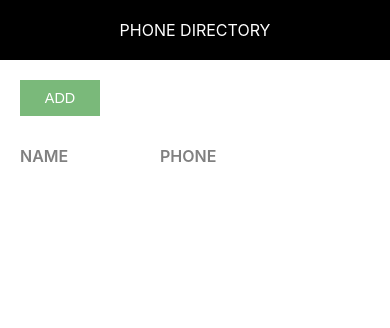
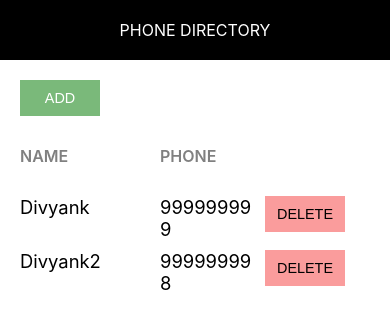
Before and after one commit to divyankvijayvergiya/phone_directory, a React (Create React App) app: page / in a window 390 px wide. Shown: the top 328 px of the page. Built offline with nearby package versions, Linux system fonts and the light colour scheme.

Commit message:
added phone directory as a smart component

```diff
--- a/src/AddSubscriber.js
+++ b/src/AddSubscriber.js
@@ -2,44 +2,53 @@
 import Header from './Header';
 import "./AddSubscriber.css";
 
-class AddSubscriber extends Component{
-    constructor(){
+class AddSubscriber extends Component {
+    constructor() {
         super();
         this.state = {
             id: 0,
             name: "",
-            phone:""
+            phone: ""
         }
     }
 
-    inputChangeHandler = (e) =>{
+    inputChangeHandler = (e) => {
         const state = this.state;
         state[e.target.name] = e.target.value;
         this.setState(state);
         console.log(this.state)
     }
-    render(){
-        const {name, phone} = this.state;
-       return(
+    onFormSubmitted = (e) => {
+        e.preventDefault();
+        this.props.addSubscriberHandler(this.state);
+        this.setState({
+            id: 0,
+            name: "",
+            phone: ""
+        })
+    }
+    render() {
+        const { name, phone } = this.state;
+        return (
             <div>
-                <Header heading="Add Subscriber"/>
+                <Header heading="Add Subscriber" />
                 <div className="component-body-container">
                     <button className="custom-btn">Back</button>
-                    <form className="subscriber-form">
-                        <label htmlFor="name" className="label-control">Name: </label><br/>
-                        <input id="name" type="text" className="input-control" name ="name" onChange={this.inputChangeHandler}/><br/><br/>
-                        <label htmlFor="phone" className="label-controller">Phone: </label><br/>
-                        <input id="phone" type="text" className="input-control" name ="phone" onChange={this.inputChangeHandler}/><br/><br/>
+                    <form className="subscriber-form" onSubmit={this.onFormSubmitted.bind(this)}>
+                        <label htmlFor="name" className="label-control">Name: </label><br />
+                        <input id="name" type="text" className="input-control" name="name" onChange={this.inputChangeHandler} /><br /><br />
+                        <label htmlFor="phone" className="label-controller">Phone: </label><br />
+                        <input id="phone" type="text" className="input-control" name="phone" onChange={this.inputChangeHandler} /><br /><br />
                         <div className="subscriber-info-container">
-                            <span className="subscriber-to-add-heading"> Subscriber to be added: </span><br/>
-                            <span className="subscriber-info">Name: {name}</span><br/>
+                            <span className="subscriber-to-add-heading"> Subscriber to be added: </span><br />
+                            <span className="subscriber-info">Name: {name}</span><br />
                             <span className="subscriber-info">Phone: {phone}</span>
                         </div>
                         <button type="submit" className="custom-btn add-btn">Add</button>
                     </form>
                 </div>
             </div>
-       )
+        )
     }
 }
 
--- a/src/App.js
+++ /dev/null
@@ -1,54 +0,0 @@
-import React, { Component } from 'react';
-import Header from './Header';
-import "./App.css";
-
-class App extends Component {
-  constructor(){
-    super();
-    this.state={
-      subscriberListToShow: []
-    }
-  }
-
-  render() {
-  //   let subscribers = [
-  //     {
-  //       id: 1,
-  //       name: "Shilpa",
-  //       phone:"0000000000"
-  //     },
-  //     {
-  //       id: 2,
-  //       name: "Srishti",
-  //       phone:"0000000000"
-  //     }
-  // ];
-    return (
-      <div>
-
-        <Header heading="Phone Directory"/>
-        <div className="component-body-container">
-          <button className="custom-btn add-btn">Add</button>
-
-          <div className="grid-container heading-container">
-            <span className="grid-item name-heading">Name</span>
-            <span className="grid-item phone-heading">Phone</span>
-          </div>
-          {
-            this.state.subscriberListToShow.map(sub=>{
-              return  <div key={sub.id} className="grid-container">
-              <span className="grid-item">{sub.name}</span>
-              <span className="grid-item">{sub.phone}</span>
-              <span className="grid-item action-btn-container">
-                  <button className="custom-btn delete-btn">Delete</button>
-              </span>
-            </div>
-            })
-          }
-        </div>
-      </div>
-    );
-  }
-}
-
-export default App;
--- /dev/null
+++ b/src/PhoneDirectory.js
@@ -0,0 +1,43 @@
+import React, { Component } from 'react';
+import AddSubscriber from './AddSubscriber';
+import ShowSubscriber from './ShowSubscriber';
+
+class PhoneDirectory extends Component {
+    constructor() {
+        super();
+        this.state = {
+            subscriberList: [{
+                id: 1,
+                name: 'Divyank',
+                phone: '999999999'
+            },
+            {
+                id: 2,
+                name: 'Divyank2',
+                phone: '999999998'
+            }
+            ]
+        }
+    }
+
+    addSubscriberHandler = (newSubscriber) => {
+        let subscribersList = this.state.subscriberList;
+        if (subscribersList.length > 0) {
+            newSubscriber.id = subscribersList[subscribersList.length - 1].id + 1;
+        } else {
+            newSubscriber.id = 1;
+        }
+
+        subscribersList.push(newSubscriber);
+        this.setState({ subscriberList: subscribersList });
+        console.log(this.state.subscriberList);
+    }
+    render() {
+        return (
+            // <AddSubscriber addSubscriberHandler = {this.addSubscriberHandler}/>
+            <ShowSubscriber subscriberList={this.state.subscriberList} />
+        );
+    }
+}
+
+export default PhoneDirectory
--- /dev/null
+++ b/src/ShowSubscriber.js
@@ -0,0 +1,75 @@
+import React, { Component } from 'react';
+import Header from './Header';
+import "./ShowSubscriber.css";
+
+class ShowSubscriber extends Component {
+  constructor() {
+    super();
+    this.state = {
+      subscriberListToShow: [{
+        id: 1,
+        name: 'Divyank',
+        phone: '999999999'
+      },
+      {
+        id: 2,
+        name: 'Divyank2',
+        phone: '999999998'
+      }
+      ]
+    }
+  }
+
+  // componentDidMount(){
+  //   let newSubscriber = {
+  //     id: 1,
+  //     name: "Divyank",
+  //     phone: "00000000"
+  //   }
+  //   let subscriberList = this.state.subscriberListToShow;
+  //   subscriberList.push(newSubscriber);
+  //   this.setState({subscriberListToShow: subscriberList})
+  // }
+
+  render() {
+    //   let subscribers = [
+    //     {
+    //       id: 1,
+    //       name: "Shilpa",
+    //       phone:"0000000000"
+    //     },
+    //     {
+    //       id: 2,
+    //       name: "Srishti",
+    //       phone:"0000000000"
+    //     }
+    // ];
+    return (
+      <div>
+
+        <Header heading="Phone Directory" />
+        <div className="component-body-container">
+          <button className="custom-btn add-btn">Add</button>
+
+          <div className="grid-container heading-container">
+            <span className="grid-item name-heading">Name</span>
+            <span className="grid-item phone-heading">Phone</span>
+          </div>
+          {
+            this.props.subscriberList.map(sub => {
+              return <div key={sub.id} className="grid-container">
+                <span className="grid-item">{sub.name}</span>
+                <span className="grid-item">{sub.phone}</span>
+                <span className="grid-item action-btn-container">
+                  <button className="custom-btn delete-btn">Delete</button>
+                </span>
+              </div>
+            })
+          }
+        </div>
+      </div>
+    );
+  }
+}
+
+export default ShowSubscriber;
--- a/src/index.js
+++ b/src/index.js
@@ -1,14 +1,15 @@
 import React from 'react';
 import ReactDOM from 'react-dom';
 import './index.css';
-import App from './App';
+import ShowSubscriber from './ShowSubscriber';
 import AddSubscriber from './AddSubscriber';
 import reportWebVitals from './reportWebVitals';
 import "./common/common.css";
+import PhoneDirectory from './PhoneDirectory';
 
 ReactDOM.render(
   <React.StrictMode>
-    <App/>
+    <PhoneDirectory/>
   </React.StrictMode>,
   document.getElementById('root')
 );
```
Also changed, not shown: src/ShowSubscriber.css (renamed from src/App.css), 1 other file (tests, documents, lock files or other folders).
